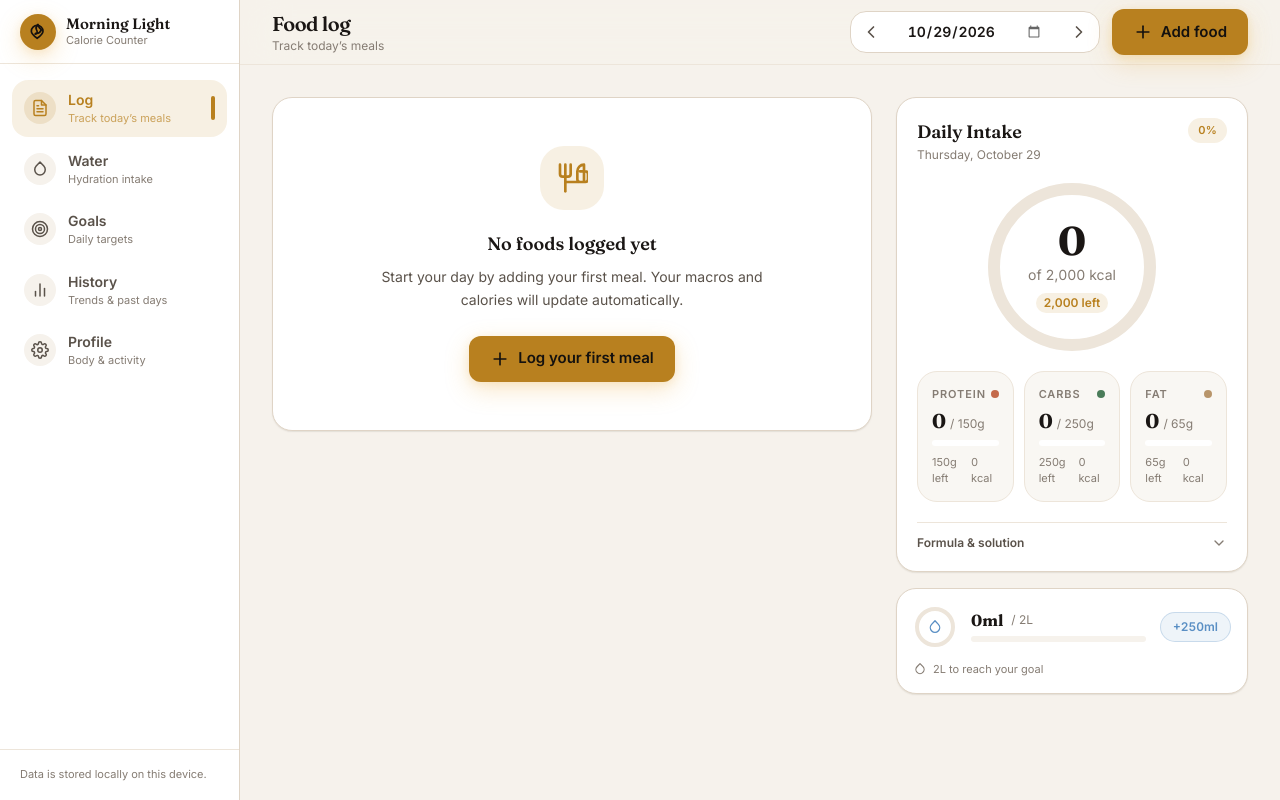
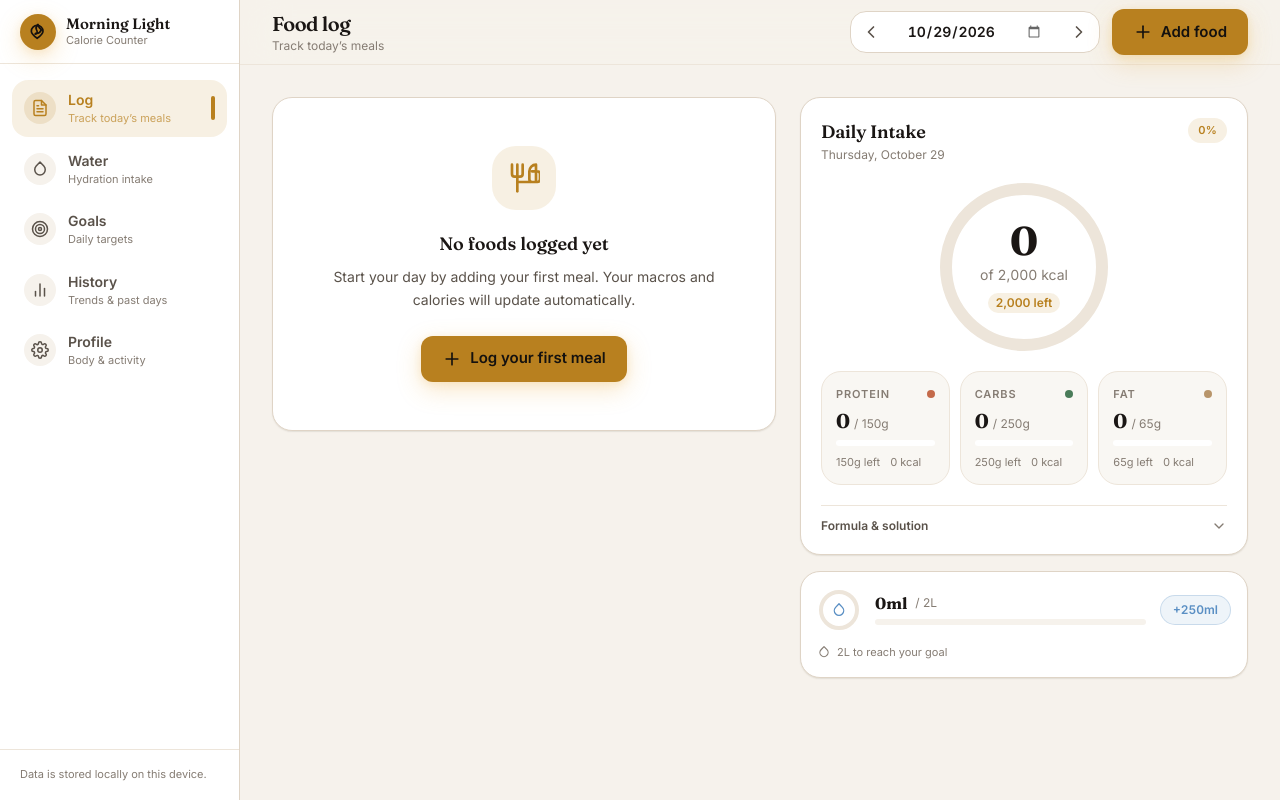
Before and after one commit to jacobconradquendangan-portfolio/Morning-Light, a Next.js app: page / in a window 1280 px wide. Built offline with nearby package versions, Linux system fonts and the light colour scheme.

Commit message:
feat(dashboard): widen daily summary rail and one-line macro remaining text

```diff
--- a/src/components/CalorieCounterAppClient.tsx
+++ b/src/components/CalorieCounterAppClient.tsx
@@ -152,7 +152,7 @@ function CalorieCounterContent() {
         {activeTab === 'log' && (
           <div className="px-4 sm:px-6 lg:px-8 py-5 lg:py-8 max-w-6xl mx-auto space-y-5">
             {/* Two-column on desktop: summary rail + food log */}
-            <div className="grid grid-cols-1 lg:grid-cols-[minmax(0,1fr)_22rem] gap-6 items-start">
+            <div className="grid grid-cols-1 lg:grid-cols-[minmax(0,1fr)_28rem] gap-6 items-start">
               <div className="space-y-5 order-2 lg:order-1">
                 <FoodList onOpenForm={openForm} />
               </div>
--- a/src/components/DailySummary.tsx
+++ b/src/components/DailySummary.tsx
@@ -225,12 +225,12 @@ function MacroTile({ label, current, goal, unit, color, kcalPerGram }: MacroTile
         />
       </div>
 
-      <div className="flex items-center justify-between mt-2">
+      <div className="flex items-center gap-1.5 mt-2 whitespace-nowrap">
         <span className="text-[0.6875rem] text-text-muted">
           {isOver ? `${(current - goal).toLocaleString()}${unit} over` : `${remaining.toLocaleString()}${unit} left`}
         </span>
         {kcalPerGram && (
-          <span className="text-[0.6875rem] text-text-muted tabular">
+          <span className="text-[0.6875rem] text-text-muted tabular ml-1">
             {(current * kcalPerGram).toFixed(0)} kcal
           </span>
         )}
```
